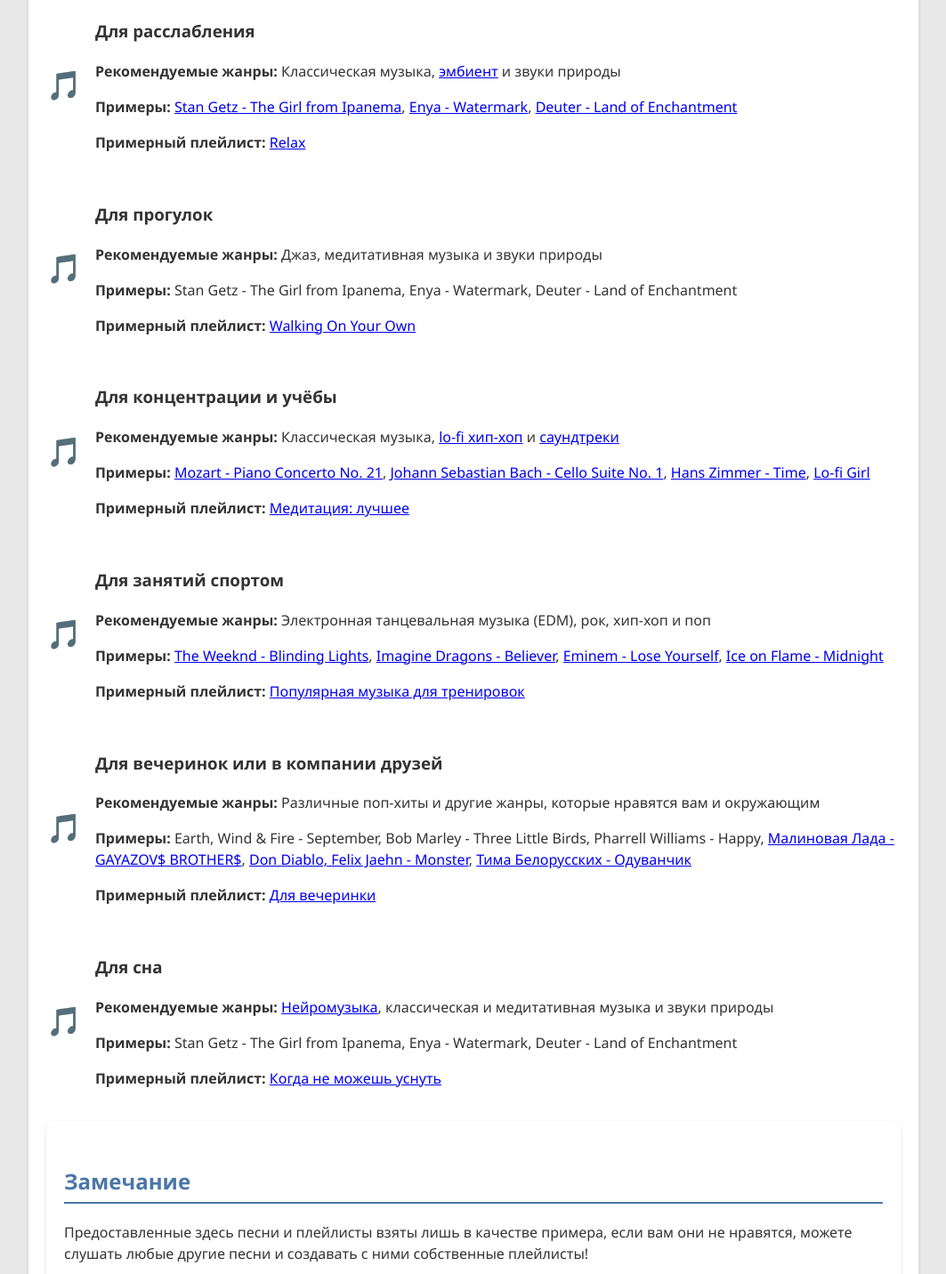
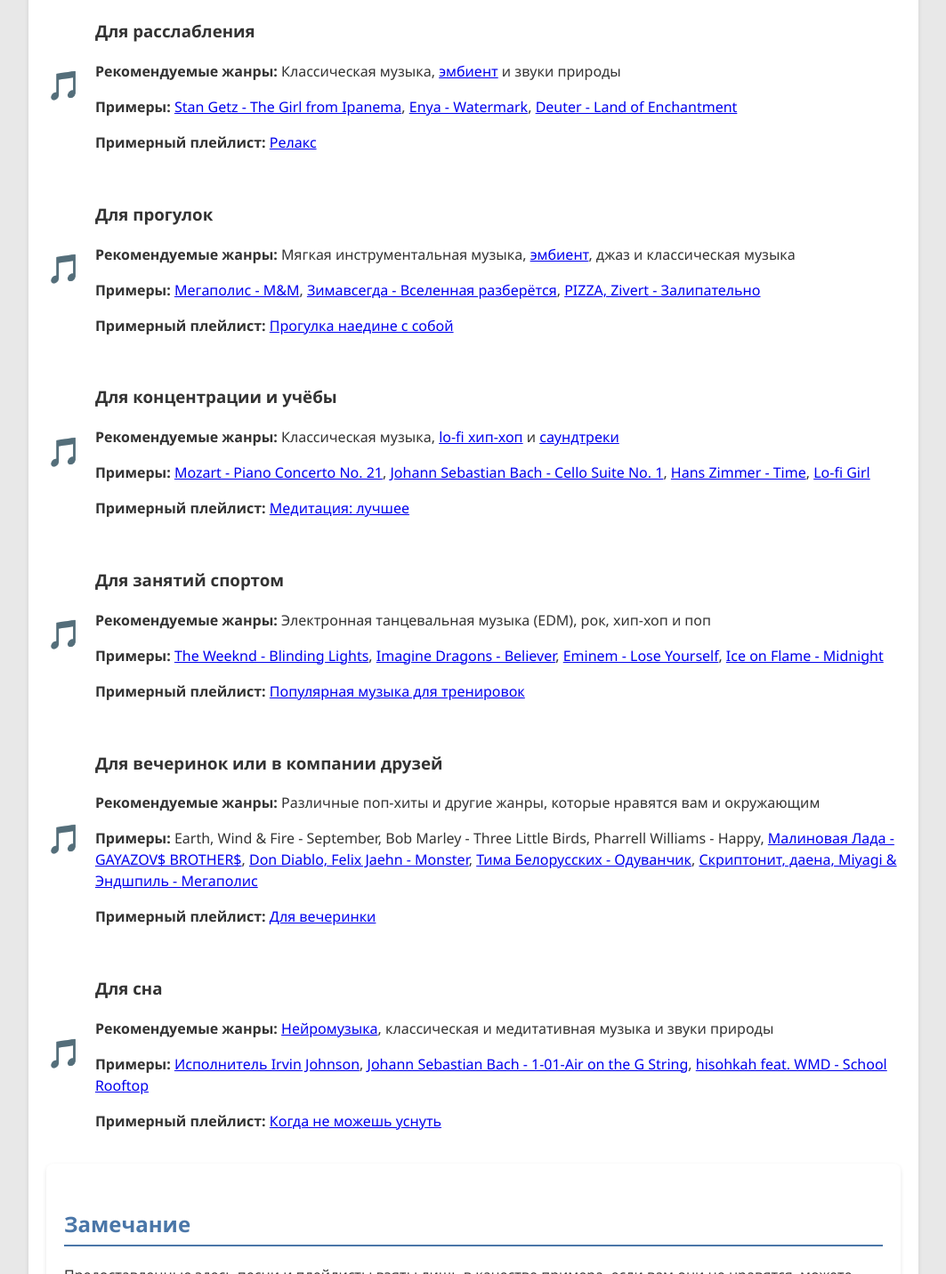
Before and after one commit to Arche1S/SiteNavigator, a plain HTML site: page index.html in a window 1280 px wide. Shown: the part 1863-3295 px from the top of the page at 89% size, without its empty margins (108-1171 px from the left). Drawn offline with Linux system fonts and the light colour scheme.

Commit message:
Update index.html

```diff
--- a/index.html
+++ b/index.html
@@ -140,7 +140,7 @@
                 <h3>Для расслабления</h3>
                 <p><strong>Рекомендуемые жанры:</strong> Классическая музыка, <a href="#" title="Минималистичный тип музыки с мягкими и плавными звуками, которые окутывают слушателя, создают ощущение уединённости и оторванности от внешнего мира.">эмбиент</a> и звуки природы</p>
                 <p><strong>Примеры:</strong> <a href="https://vk.com/audio-2001610351_46610351" target="_blank">Stan Getz - The Girl from Ipanema</a>, <a href="https://vk.com/audio-2001700860_5700860" target="_blank">Enya - Watermark</a>, <a href="https://vk.com/audio394533626_456243390_16296a68799c5edec7" target="_blank">Deuter - Land of Enchantment</a></p>
-		<p><strong>Примерный плейлист:</strong> <a href="https://music.yandex.com/users/music-blog/playlists/2467?utm_medium=copy_link" target="_blank">Relax</a></p>
+		<p><strong>Примерный плейлист:</strong> <a href="https://music.yandex.com/users/music-blog/playlists/2467?utm_medium=copy_link" target="_blank">Релакс</a></p>
             </div>
         </div>
 
@@ -148,9 +148,9 @@
             <div class="music-icon">🎵</div>
             <div>
                 <h3>Для прогулок</h3>
-                <p><strong>Рекомендуемые жанры:</strong> Джаз, медитативная музыка и звуки природы</p>
-                <p><strong>Примеры:</strong> Stan Getz - The Girl from Ipanema, Enya - Watermark, Deuter - Land of Enchantment</p>
-		<p><strong>Примерный плейлист:</strong> <a href="https://music.yandex.com/users/music-blog/playlists/1687?utm_medium=copy_link" target="_blank">Walking On Your Own</a></p>
+                <p><strong>Рекомендуемые жанры:</strong> Мягкая инструментальная музыка, <a href="#" title="Минималистичный тип музыки с мягкими и плавными звуками, которые окутывают слушателя, создают ощущение уединённости и оторванности от внешнего мира.">эмбиент</a>, джаз и классическая музыка</p>
+                <p><strong>Примеры:</strong> <a href="https://music.yandex.ru/album/36124205/track/137685652?utm_source=desktop&utm_medium=copy_link" target="_blank">Мегаполис - M&M</a>, <a href="https://vk.com/audio-2001542428_126542428" target="_blank">Зимавсегда - Вселенная разберётся</a>, <a href="https://music.yandex.ru/album/25346433/track/112597540?utm_source=desktop&utm_medium=copy_link" target="_blank">PIZZA, Zivert - Залипательно</a></p>
+		<p><strong>Примерный плейлист:</strong> <a href="https://music.yandex.com/users/music-blog/playlists/1687?utm_medium=copy_link" target="_blank">Прогулка наедине с собой</a></p>
             </div>
         </div>
 
@@ -180,7 +180,7 @@
             <div>
                 <h3>Для вечеринок или в компании друзей</h3>
                 <p><strong>Рекомендуемые жанры:</strong> Различные поп-хиты и другие жанры, которые нравятся вам и окружающим</p>
-                <p><strong>Примеры:</strong> Earth, Wind & Fire - September, Bob Marley - Three Little Birds, Pharrell Williams - Happy, <a href="https://vk.com/audio-2001209455_98209455" target="_blank">Малиновая Лада - GAYAZOV$ BROTHER$</a>, <a href="https://vk.com/audio-2001283734_126283734" target="_blank">Don Diablo, Felix Jaehn - Monster</a>, <a href="https://vk.com/audio-2001344237_61344237" target="_blank">Тима Белорусских - Одуванчик</a></p>
+                <p><strong>Примеры:</strong> Earth, Wind & Fire - September, Bob Marley - Three Little Birds, Pharrell Williams - Happy, <a href="https://vk.com/audio-2001209455_98209455" target="_blank">Малиновая Лада - GAYAZOV$ BROTHER$</a>, <a href="https://vk.com/audio-2001283734_126283734" target="_blank">Don Diablo, Felix Jaehn - Monster</a>, <a href="https://vk.com/audio-2001344237_61344237" target="_blank">Тима Белорусских - Одуванчик</a>, <a href="https://vk.com/audio-2001267776_133267776" target="_blank">Скриптонит, даена, Miyagi & Эндшпиль - Мегаполис</a></p>
 		<p><strong>Примерный плейлист:</strong> <a href="https://music.yandex.ru/users/music-blog/playlists/2547?utm_source=desktop&utm_medium=copy_link" target="_blank">Для вечеринки</a></p>
             </div>
         </div>
@@ -190,7 +190,7 @@
             <div>
                 <h3>Для сна</h3>
                 <p><strong>Рекомендуемые жанры:</strong> <a href="#" title="Композиции, сгенерированные с помощью искусственного интеллекта.">Нейромузыка</a>, классическая и медитативная музыка и звуки природы</p>
-                <p><strong>Примеры:</strong> Stan Getz - The Girl from Ipanema, Enya - Watermark, Deuter - Land of Enchantment</p>
+                <p><strong>Примеры:</strong> <a href="https://vk.com/artist/irvinjohnston" target="_blank">Исполнитель Irvin Johnson</a>, <a href="https://vk.com/audio-2001834066_4834066" target="_blank">Johann Sebastian Bach - 1-01-Air on the G String</a>, <a href="https://vk.com/audio-2001033913_106033913" target="_blank">hisohkah feat. WMD - School Rooftop</a></p>
 		<p><strong>Примерный плейлист:</strong> <a href="https://music.yandex.ru/users/music-blog/playlists/2541?utm_source=desktop&utm_medium=copy_link" target="_blank">Когда не можешь уснуть</a></p>
             </div>
         </div>
```
